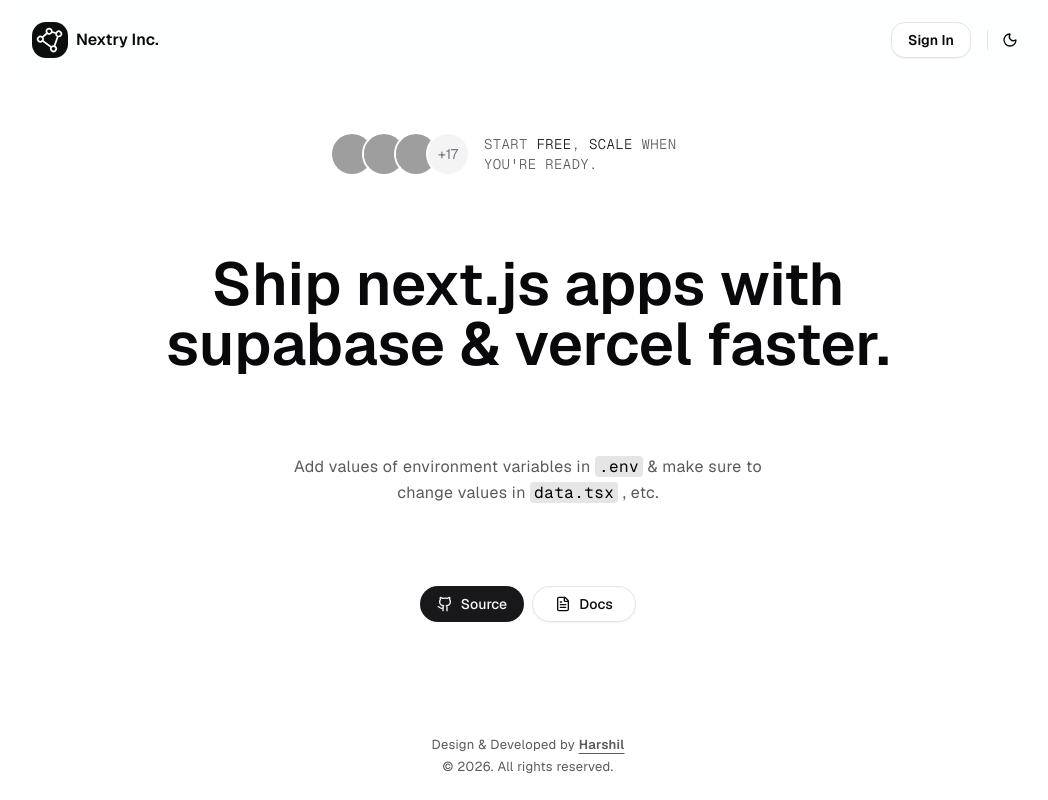
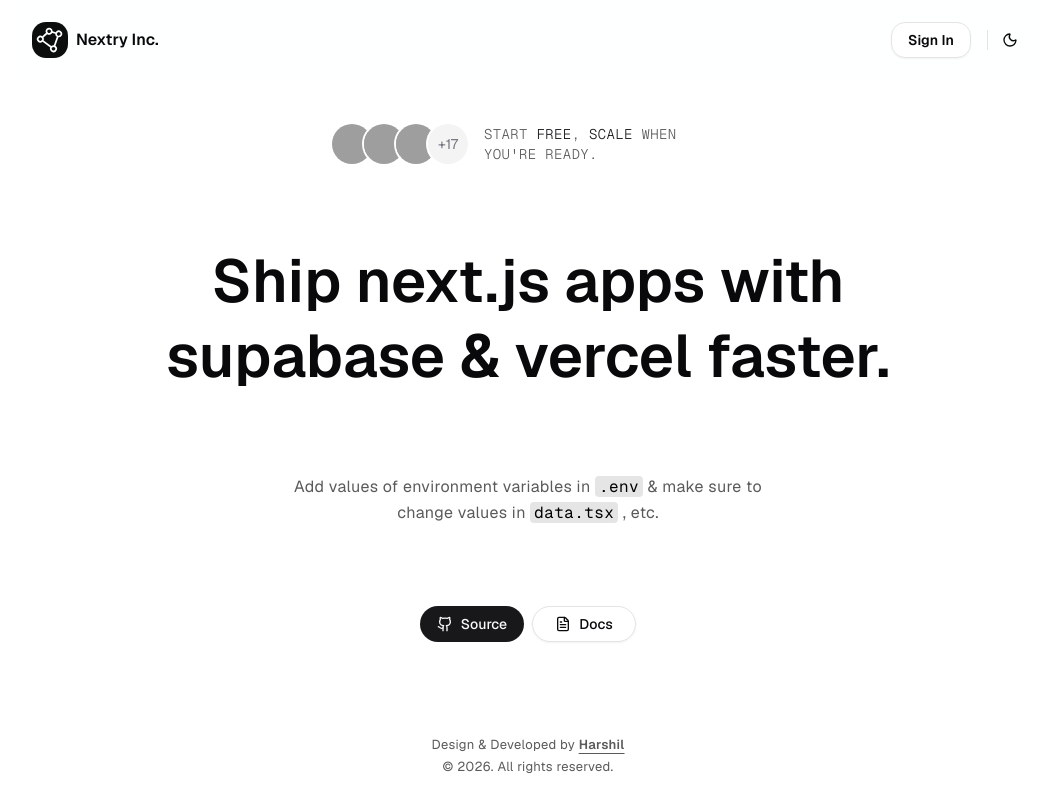
Before and after one commit to harxxhilgg/nextjs-starter, a Next.js app: page / in a window 1280 px wide. Shown: the whole page, without its empty margins (112-1160 px from the left). Built offline with nearby package versions, Linux system fonts and the light colour scheme; grey boxes are pictures that could not be loaded.

Commit message:
fix: add leading-tight class to main heading for improved text alignment

```diff
--- a/src/app/(public)/page.tsx
+++ b/src/app/(public)/page.tsx
@@ -22,7 +22,7 @@
         </div>
 
         <div className="max-w-3xl">
-          <h1 id="main-heading" className={`text-center text-3xl sm:text-6xl font-semibold`}>
+          <h1 id="main-heading" className={`text-center text-3xl sm:text-6xl font-semibold leading-tight`}>
             Ship next.js apps with supabase & vercel faster.
           </h1>
         </div>
```
